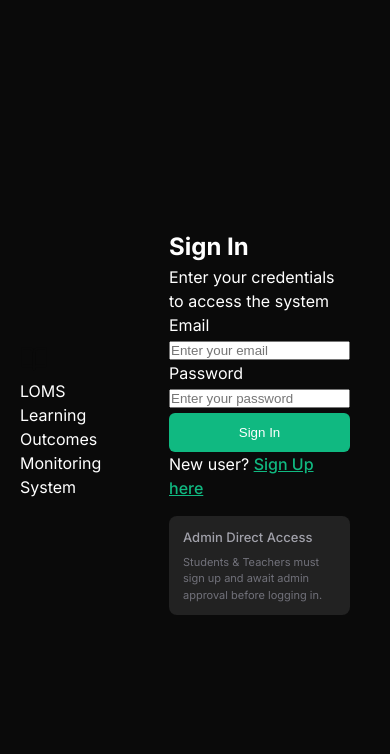
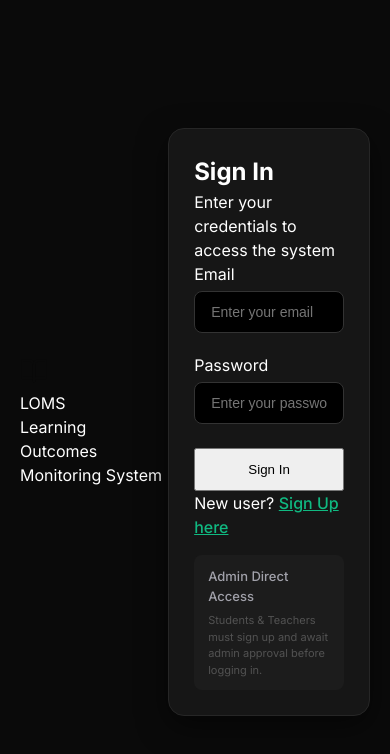
Before and after one commit to apkamalesh/loms-frontend, a React (Create React App) app: page /login in a window 390 px wide. Shown: the top 754 px of the page. Built offline with nearby package versions, Linux system fonts and the light colour scheme.

Commit message:
feat: add mobile responsive styles to index.css

```diff
--- a/src/index.css
+++ b/src/index.css
@@ -1,16 +1,14 @@
 @import url('https://fonts.googleapis.com/css2?family=Inter:wght@300;400;500;600;700&display=swap');
 
-/* 1. Global Resets */
+/* 1. RESET & BASE */
 *, *::before, *::after { box-sizing: border-box; margin: 0; padding: 0; }
 
 :root {
-    --bg: #0a0a0a; --bg2: #111; --card: #1a1a1a; --hover: #222;
-    --border: #2a2a2a; --border2: #333;
-    --text: #fff; --text2: #a1a1aa; --muted: #71717a;
-    --accent: #10b981; --accent-h: #059669; --accent-l: rgba(16,185,129,.12);
-    --danger: #ef4444; --danger-l: rgba(239,68,68,.12);
-    --warn: #f59e0b; --warn-l: rgba(245,158,11,.12);
-    --r: 10px; --r2: 6px; --t: .2s ease;
+    --bg: #0a0a0a; --bg2: #111; --card: #161616; --hover: #1c1c1c;
+    --border: #262626; --border2: #333;
+    --text: #fff; --text2: #a1a1aa; --muted: #525252;
+    --accent: #10b981; --accent-h: #059669;
+    --danger: #ef4444; --r: 12px; --r2: 8px; --t: .2s ease;
 }
 
 body {
@@ -18,11 +16,10 @@ body {
     background: var(--bg);
     color: var(--text);
     line-height: 1.5;
-    -webkit-font-smoothing: antialiased;
-    overflow-x: hidden; /* Prevent horizontal "messy" scrolling */
+    overflow-x: hidden;
 }
 
-/* 2. Core Layout (Desktop Default) */
+/* 2. LAYOUT ENGINE (The Fix for PC) */
 .layout {
     display: flex;
     min-height: 100vh;
@@ -34,28 +31,33 @@ body {
     background: var(--bg2);
     border-right: 1px solid var(--border);
     flex-shrink: 0;
-    transition: all var(--t);
-    z-index: 50;
+    display: flex;
+    flex-direction: column;
+    position: sticky;
+    top: 0;
+    height: 100vh;
 }
 
 .main-content {
     flex: 1;
-    min-width: 0; /* Critical fix for flex child overflow */
-    background: var(--bg);
+    min-width: 0; /* Prevents content from pushing layout wide */
+    display: flex;
+    flex-direction: column;
 }
 
 .page {
-    padding: 32px;
+    padding: 40px;
+    width: 100%;
     max-width: 1200px;
-    margin: 0 auto;
+    margin: 0 auto; /* Centers the content on large screens */
 }
 
-/* 3. Dashboard Components */
+/* 3. DASHBOARD ALIGNMENT */
 .stats-grid {
     display: grid;
-    grid-template-columns: repeat(auto-fit, minmax(240px, 1fr));
+    grid-template-columns: repeat(auto-fit, minmax(220px, 1fr));
     gap: 20px;
-    margin-bottom: 32px;
+    margin-bottom: 30px;
 }
 
 .stat-card {
@@ -63,88 +65,126 @@ body {
     border: 1px solid var(--border);
     border-radius: var(--r);
     padding: 24px;
+    text-align: left;
 }
-
-.stat-value { font-size: 32px; font-weight: 700; margin-top: 8px; }
 
 .two-col {
     display: grid;
     grid-template-columns: 1fr 1fr;
-    gap: 24px;
+    gap: 20px;
 }
 
-/* 4. UI Elements */
-.card { background: var(--card); border: 1px solid var(--border); border-radius: var(--r); padding: 20px; }
-.btn { display: inline-flex; align-items: center; justify-content: center; gap: 8px; padding: 10px 20px; border-radius: var(--r2); font-weight: 500; border: none; cursor: pointer; transition: var(--t); }
-.btn-primary { background: var(--accent); color: #fff; }
-.table-wrap { width: 100%; overflow-x: auto; border-radius: var(--r); border: 1px solid var(--border); }
-table { width: 100%; border-collapse: collapse; min-width: 600px; }
-td, th { padding: 14px; text-align: left; border-bottom: 1px solid var(--border); }
+/* 4. AUTH PAGE ALIGNMENT (The Fix for image_0f8d93.png) */
+.auth-page {
+    min-height: 100vh;
+    display: flex;
+    align-items: center;
+    justify-content: center;
+    padding: 20px;
+    background: var(--bg);
+}
 
-/* 5. Auth Pages */
-.auth-page { min-height: 100vh; display: flex; align-items: center; justify-content: center; padding: 20px; }
-.auth-card { background: #161616; border: 1px solid var(--border); border-radius: 14px; padding: 32px; width: 100%; max-width: 440px; }
+.auth-container {
+    display: flex;
+    align-items: center;
+    gap: 60px;
+    max-width: 1000px;
+    width: 100%;
+}
 
-/* ============================================================
-   6. RESPONSIVE BREAKPOINTS (The "Anti-Messy" Fix)
-   ============================================================ */
+.auth-card {
+    background: var(--card);
+    border: 1px solid var(--border);
+    border-radius: 16px;
+    padding: 40px;
+    width: 100%;
+    max-width: 450px;
+    box-shadow: 0 10px 30px rgba(0,0,0,0.5);
+}
 
-@media (max-width: 768px) {
-    /* Stack Sidebar as a Top Bar */
+.form-group {
+    margin-bottom: 20px;
+    width: 100%;
+}
+
+.form-input {
+    width: 100%;
+    background: #000;
+    border: 1px solid var(--border2);
+    border-radius: var(--r2);
+    color: #fff;
+    padding: 12px 16px;
+    font-size: 14px;
+    margin-top: 5px;
+}
+
+/* 5. TABLES */
+.table-wrap {
+    width: 100%;
+    overflow-x: auto;
+    background: var(--card);
+    border: 1px solid var(--border);
+    border-radius: var(--r);
+}
+
+table {
+    width: 100%;
+    border-collapse: collapse;
+    min-width: 700px;
+}
+
+th, td {
+    padding: 16px;
+    text-align: left;
+    border-bottom: 1px solid var(--border);
+}
+
+/* 6. MOBILE RESPONSIVE (The Fix for WhatsApp Image) */
+@media (max-width: 850px) {
+    /* Stack Auth Page */
+    .auth-container {
+        flex-direction: column;
+        gap: 30px;
+        text-align: center;
+    }
+
+    /* Transform Sidebar into Top Nav */
     .layout {
         flex-direction: column;
     }
 
     .sidebar {
-        width: 100% !important;
-        height: auto !important;
+        width: 100%;
+        height: auto;
         border-right: none;
         border-bottom: 1px solid var(--border);
+        flex-direction: row;
+        overflow-x: auto;
         padding: 10px;
-        display: flex;
-        overflow-x: auto; /* Allow menu items to scroll horizontally */
         white-space: nowrap;
-        position: sticky;
-        top: 0;
     }
 
-    .sidebar a {
-        padding: 8px 12px;
-        font-size: 13px;
+    .sidebar .logo-section { display: none; } /* Hide big logo on mobile nav */
+
+    .page {
+        padding: 20px;
     }
 
-    .page {
-        padding: 20px 16px;
-    }
-
-    .page-header-row {
-        flex-direction: column;
-        gap: 16px;
-        align-items: stretch;
-    }
-
-    /* Force grids to stack vertically */
-    .stats-grid {
-        grid-template-columns: 1fr; /* One card per row */
-        gap: 16px;
-    }
-
-    .two-col, .form-row {
+    .two-col {
         grid-template-columns: 1fr;
     }
 
-    /* Adjust text sizes */
-    .page-title { font-size: 22px; }
-    .stat-value { font-size: 28px; }
-
-    /* Buttons full width on mobile */
-    .btn { width: 100%; }
+    .stats-grid {
+        grid-template-columns: 1fr 1fr; /* 2 cards per row on mobile */
+    }
 }
 
 @media (max-width: 480px) {
+    .stats-grid {
+        grid-template-columns: 1fr; /* 1 card per row on very small phones */
+    }
+
     .auth-card {
-        padding: 20px;
-        border: none;
-        background: transparent;
+        padding: 25px;
     }
 }
```
